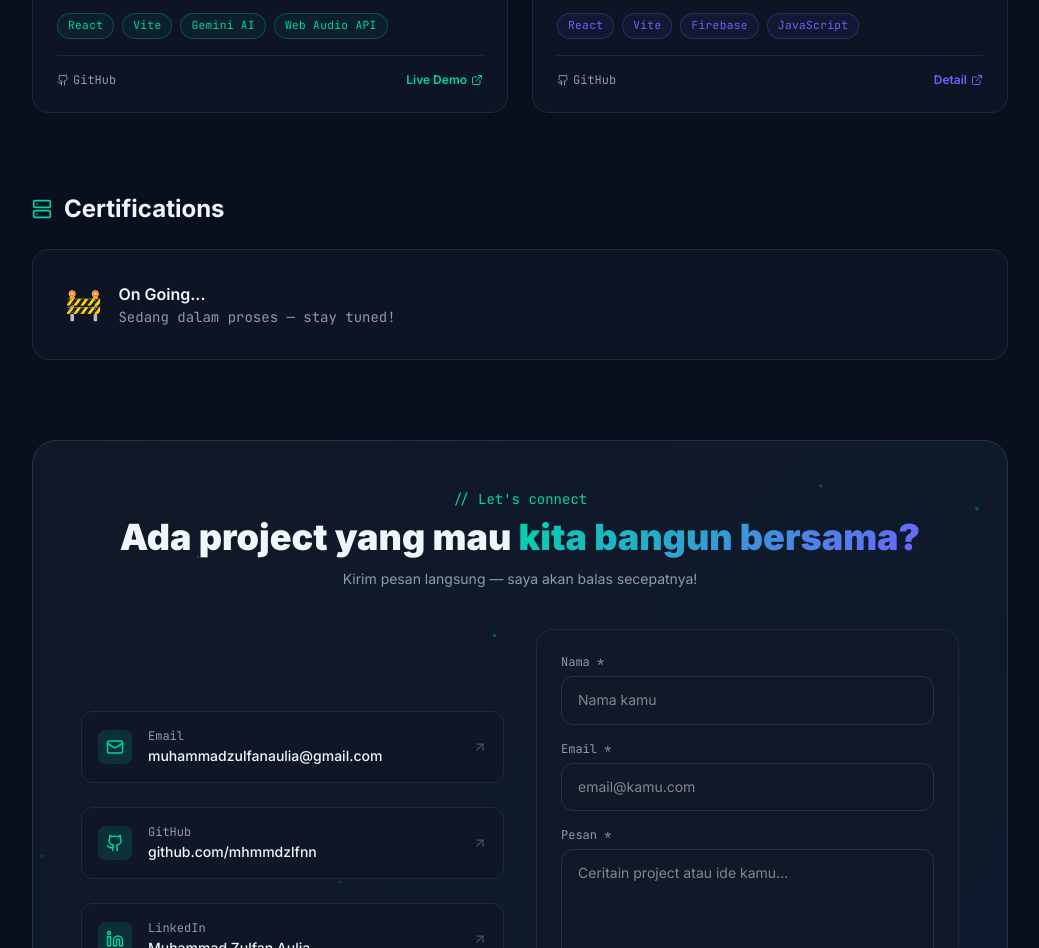
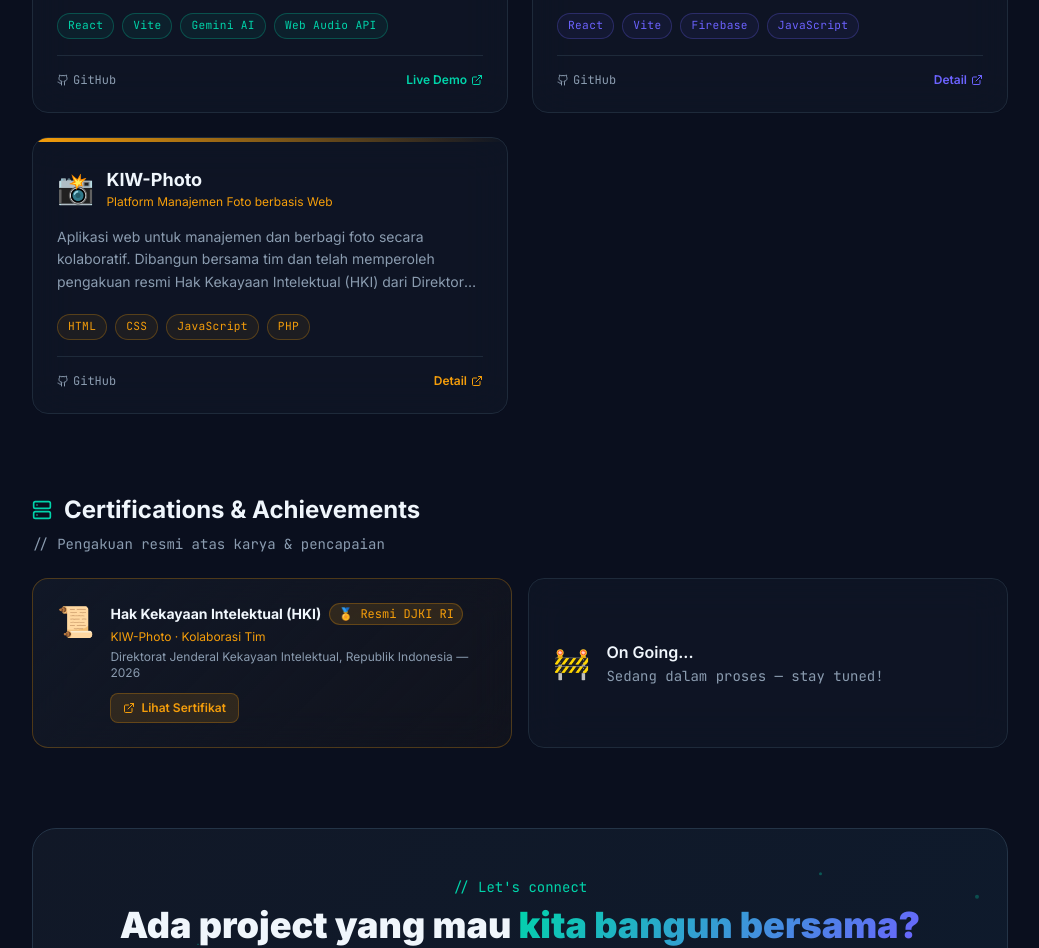
Before and after one commit to mhmmdzlfnn/portofolio, a Next.js app: page / in a window 1280 px wide. Shown: the part 1620-2568 px from the top of the page, without its empty margins (120-1159 px from the left). Built offline with nearby package versions, Linux system fonts and the light colour scheme.

Commit message:
feat: add HKI certification to portfolio

```diff
--- a/app/page.tsx
+++ b/app/page.tsx
@@ -103,6 +103,18 @@ const PROJECTS = [
     preview: "/fintrack-preview.png",
     color: "#6C63FF",
     emoji: "💰",
+  },
+  {
+    id: 3,
+    title: "KIW-Photo",
+    tagline: "Platform Manajemen Foto berbasis Web",
+    stack: ["HTML", "CSS", "JavaScript", "PHP", "MySQL"],
+    description: "Aplikasi web untuk manajemen dan berbagi foto secara kolaboratif. Dibangun bersama tim dan telah memperoleh pengakuan resmi Hak Kekayaan Intelektual (HKI) dari Direktorat Jenderal Kekayaan Intelektual Republik Indonesia.",
+    features: ["Photo upload & management", "Collaborative team project", "HKI Certified by DJKI RI", "Web-based platform", "User-friendly interface"],
+    github: "https://github.com/SulthanAndyno/KIW-Photo",
+    hki: "/sertifikat-hki-kiw-photo.pdf",
+    color: "#F59E0B",
+    emoji: "📸",
   },
 ];
 
@@ -466,7 +478,7 @@ export default function Home() {
             <h2 className="text-2xl font-bold" style={{ color: "var(--text)" }}>Projects</h2>
           </motion.div>
           <motion.p variants={fadeUp} className="text-sm mb-8 font-mono" style={{ color: "var(--text-muted)" }}>
-            // 2 project yang udah di-build & di-deploy
+            // 3 project yang udah di-build & di-deploy
           </motion.p>
 
           <motion.div variants={stagger} className="grid grid-cols-1 md:grid-cols-2 gap-6">
@@ -522,16 +534,45 @@ export default function Home() {
 
         {/* ── CERTIFICATIONS ── */}
         <motion.section initial="hidden" whileInView="visible" viewport={{ once: true, margin: "-80px" }} variants={stagger} className="mb-20">
-          <motion.div variants={fadeUp} className="flex items-center gap-3 mb-6">
+          <motion.div variants={fadeUp} className="flex items-center gap-3 mb-2">
             <Server size={20} style={{ color: "var(--cyan)" }} />
-            <h2 className="text-2xl font-bold" style={{ color: "var(--text)" }}>Certifications</h2>
+            <h2 className="text-2xl font-bold" style={{ color: "var(--text)" }}>Certifications & Achievements</h2>
           </motion.div>
-          <motion.div variants={fadeUp} className="glass rounded-2xl p-8 flex items-center gap-4" style={{ border: "1px solid var(--border)" }}>
-            <span className="text-3xl">🚧</span>
-            <div>
-              <p className="font-semibold" style={{ color: "var(--text)" }}>On Going...</p>
-              <p className="text-sm font-mono" style={{ color: "var(--text-muted)" }}>Sedang dalam proses — stay tuned!</p>
-            </div>
+          <motion.p variants={fadeUp} className="text-sm mb-6 font-mono" style={{ color: "var(--text-muted)" }}>
+            // Pengakuan resmi atas karya & pencapaian
+          </motion.p>
+          <motion.div variants={stagger} className="grid grid-cols-1 md:grid-cols-2 gap-4">
+            {/* HKI Card */}
+            <motion.div variants={fadeUp}
+              className="glass rounded-2xl p-6 card-hover"
+              style={{ border: "1px solid #F59E0B44", background: "linear-gradient(135deg, var(--surface) 0%, #F59E0B08 100%)" }}>
+              <div className="flex items-start gap-4">
+                <span className="text-3xl">📜</span>
+                <div className="flex-1 min-w-0">
+                  <div className="flex items-center gap-2 flex-wrap mb-1">
+                    <h3 className="font-bold text-sm" style={{ color: "var(--text)" }}>Hak Kekayaan Intelektual (HKI)</h3>
+                    <span className="text-xs font-mono px-2 py-0.5 rounded-full flex-shrink-0" style={{ background: "#F59E0B22", color: "#F59E0B", border: "1px solid #F59E0B44" }}>🏅 Resmi DJKI RI</span>
+                  </div>
+                  <p className="text-xs mb-1" style={{ color: "#F59E0B" }}>KIW-Photo · Kolaborasi Tim</p>
+                  <p className="text-xs mb-3" style={{ color: "var(--text-muted)" }}>Direktorat Jenderal Kekayaan Intelektual, Republik Indonesia — 2026</p>
+                  <a href="/sertifikat-hki-kiw-photo.pdf" target="_blank" rel="noopener noreferrer"
+                    className="inline-flex items-center gap-1.5 text-xs font-semibold px-3 py-1.5 rounded-lg transition-all"
+                    style={{ background: "#F59E0B22", color: "#F59E0B", border: "1px solid #F59E0B44" }}
+                    onMouseEnter={e => { (e.currentTarget as HTMLElement).style.background = "#F59E0B33"; }}
+                    onMouseLeave={e => { (e.currentTarget as HTMLElement).style.background = "#F59E0B22"; }}>
+                    <ExternalLink size={12} /> Lihat Sertifikat
+                  </a>
+                </div>
+              </div>
+            </motion.div>
+            {/* Ongoing Card */}
+            <motion.div variants={fadeUp} className="glass rounded-2xl p-6 flex items-center gap-4" style={{ border: "1px solid var(--border)" }}>
+              <span className="text-3xl">🚧</span>
+              <div>
+                <p className="font-semibold" style={{ color: "var(--text)" }}>On Going...</p>
+                <p className="text-sm font-mono" style={{ color: "var(--text-muted)" }}>Sedang dalam proses — stay tuned!</p>
+              </div>
+            </motion.div>
           </motion.div>
         </motion.section>
 
```
Also changed, not shown: 1 other file (tests, documents, lock files or other folders).
